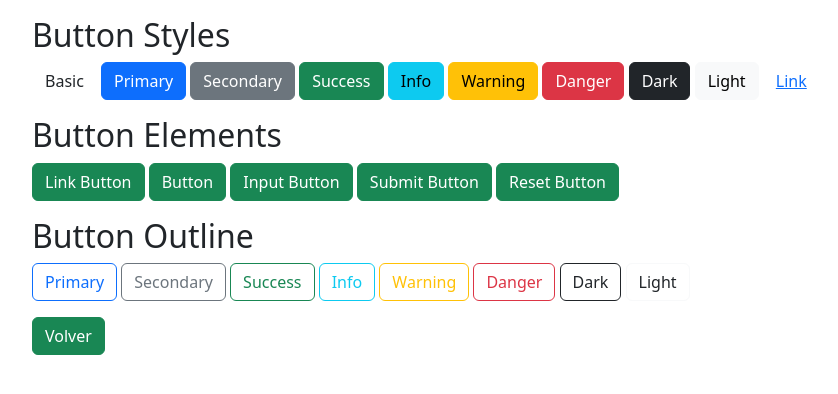
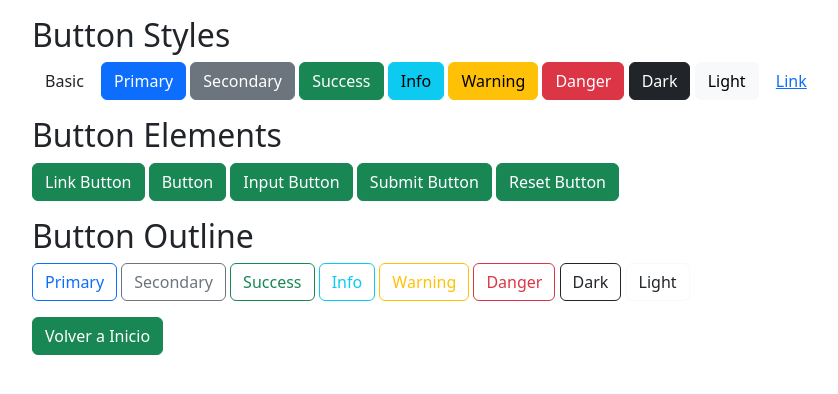
Before and after one commit to frankelectronicsolutions/bootstrap, a plain HTML site: page botones.html in a window 1280 px wide. Shown: the whole page, without its empty margins (50-888 px from the left). Drawn offline with nearby package versions, Linux system fonts and the light colour scheme.

Commit message:
Update botones.html

```diff
--- a/botones.html
+++ b/botones.html
@@ -47,7 +47,7 @@
       </div>
 
       <div class="container mt-3">
-        <a href="index.html" class="btn btn-success">Volver</a>
+        <a href="index.html" class="btn btn-success">Volver a Inicio</a>
     </div>
 
 
```
